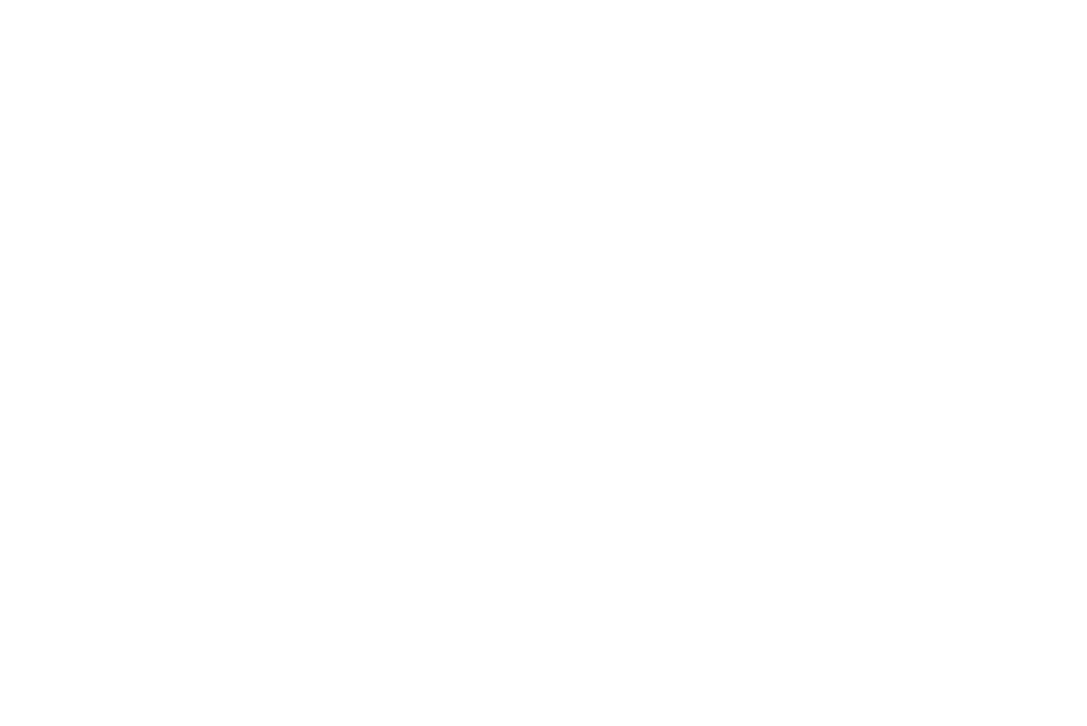
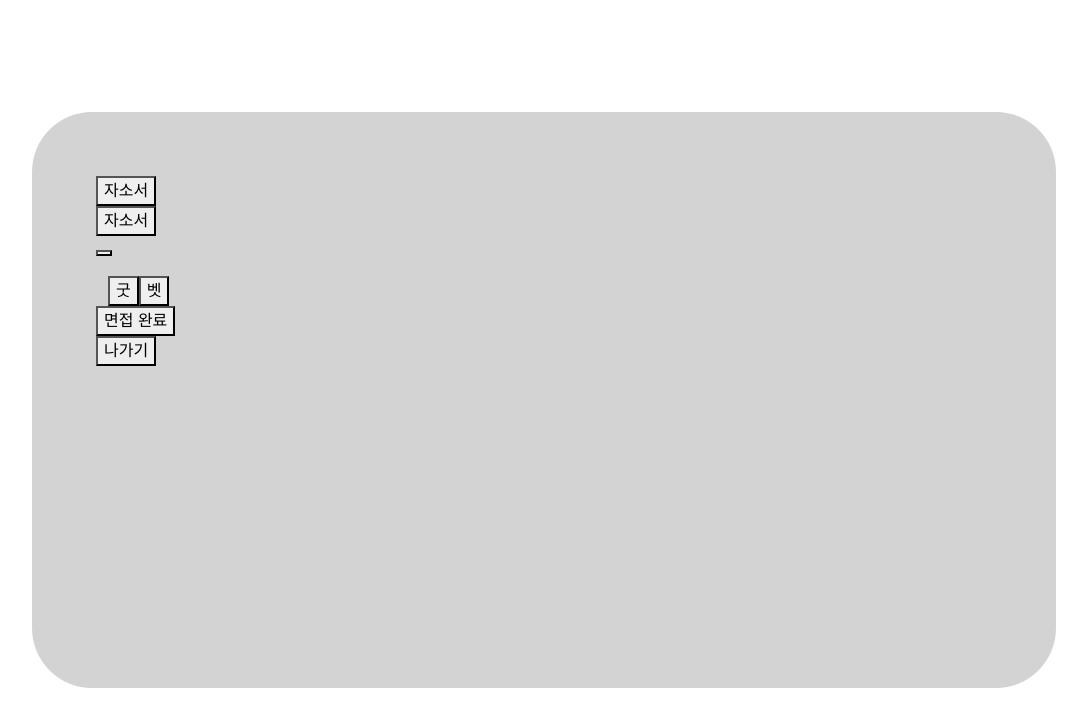
Before and after one commit to GaSuWang/Viewdle, a Vue app in the folder FE/: page /er-room in a window 1280 px wide. Before the commit this address had no page. Shown: the top 726 px of the page, without its empty margins (96-1183 px from the left). Built offline with nearby package versions, Linux system fonts and the light colour scheme.

Commit message:
[S07P12D111-94] feat: 피드백 기능 flow 수정 면접관실에 피드백 기능 넣어두기만 함

```diff
--- a/FE/src/components/StudyRoom/NomalMode/FeedbackArea.vue
+++ b/FE/src/components/StudyRoom/NormalMode/FeedbackArea.vue
@@ -25,7 +25,7 @@
 </template>
 
 <script>
-import FeedbackBox from '@/components/StudyRoom/NomalMode/FeedbackBox.vue'
+import FeedbackBox from '@/components/StudyRoom/NormalMode/FeedbackBox.vue'
 import { ref, computed } from 'vue'
 import { useStore } from 'vuex'
 export default {
@@ -34,11 +34,11 @@
   props:{
     videoInfo: Object
   },
-  setup(){
+  setup(props){
     const store = useStore()
     // 영상에 피드백이 존재하는 지 알아야 함
     // 영상 정보를 넘겨줘 해당 영상에 피드백이 달려있는지 확인
-    store.dispatch('lbhModule/isFBList', videoInfo)
+    store.dispatch('lbhModule/isFBList', props.videoInfo)
     const fbList= computed(()=> store.getters["lbhModule/getFBList"])
 
     const BtnClicked = ref('') //피드백 버튼이 클릭되지 않은 상태가 '', 굿 버튼 클릭되면 good, 뱃 버튼 클릭되면 bad
@@ -59,7 +59,7 @@
     // 피드백 저장
     const saveFB = () => {
       // store.dispatch("saveFB",  FBContent.value) // 원래 로직은 이거
-      fbList.unshift({ // 임시로 만든 로직, fbList가 어떤 자료를 리턴할 지 모르겄네
+      fbList.value.unshift({ // 임시로 만든 로직, fbList가 어떤 자료를 리턴할 지 모르겄네
         gb:BtnClicked.value,
         content: FBContent.value
       })
--- a/FE/src/components/StudyRoom/SavedVideo.vue
+++ b/FE/src/components/StudyRoom/SavedVideo.vue
@@ -1 +1,12 @@
 // 이병헌
+<template>
+  <div class="SavedVideo"></div>
+</template>
+
+<script>
+export default {
+  name: "SavedVideo",
+};
+</script>
+
+<style></style>
--- a/FE/src/router.js
+++ b/FE/src/router.js
@@ -73,11 +73,11 @@
   //   name: 'ee-room-ez',
   //   component: () => import(/* webpackPrefetch:true */ '@/views/')
   // },
-  // {
-  //   path: '/er-room',
-  //   name: 'er-room',
-  //   component: () => import(/* webpackPrefetch:true */ '@/views/')
-  // },
+  {
+    path: '/er-room',
+    name: 'er-room',
+    component: () => import(/* webpackPrefetch:true */ '@/views/StudyRoom/NormalMode/ERView.vue'),
+  },
   // {
   //   path: '/er-room/ez',
   //   name: 'er-room-ez',
--- a/FE/src/views/StudyRoom/NormalMode/EEView.vue
+++ b/FE/src/views/StudyRoom/NormalMode/EEView.vue
@@ -19,7 +19,7 @@
         <button @click.prevent="EEtoLBConfirm(userType)">나가기</button>
       </div>
       <!-- 면접에서 나가기 버튼(방장 유저) -->
-      <div v-show="serType === 'superUser'" class="EEtoLBbtn superUser">
+      <div v-show="userType === 'superUser'" class="EEtoLBbtn superUser">
         <button @click.prevent="EEtoLBConfirm(userType)">나가기</button>
       </div>
     </div>
@@ -34,14 +34,16 @@
     const userType = ref("user"); //유저가 일반유저인지, 방장유저인지를 담고 있는 데이터를 여기에 넣어야, 지금은 임시
     function EEtoLBConfirm(userType) {
       if (userType === 'user') {
-        if(confirm('정말 면접에서 나가시겠습니까?\n지금까지의 면접영상이 저장되지 않고 대기실로 이동합니다.')) {
+        if(confirm('정말 면접 도중에 나가시겠습니까?\n지금까지의 면접영상이 저장되지 않고 대기실로 이동합니다.')) {
           this.$router.push('main')
-        } else if (userType === 'superUser'){
-          if(confirm('정말 면접에서 나가시겠습니까?\n지금까지의 면접영상이 저장되지 않고 대기실로 이동합니다.')) {
-            // 권한위임 모달 실행
-          }
         }
       }
+      else if (userType === 'superUser'){
+        if(confirm('정말 면접 도중에 나가시겠습니까?\n지금까지의 면접영상이 저장되지 않고 대기실로 이동합니다.')) {
+          // 권한위임 모달 실행
+        }
+      }
+
     }
     return {
       userType,
@@ -85,7 +87,7 @@
   justify-content: end;
 }
 
-.EEtoLBbtn.user > button{
+.EEButtonArea > button{
   border: none;
 }
 
--- a/FE/src/views/StudyRoom/NormalMode/ERView.vue
+++ b/FE/src/views/StudyRoom/NormalMode/ERView.vue
@@ -9,27 +9,94 @@
       <!-- 면접관 영상 구역 -->
 
       <!-- 유저 기능 구역 -->
+      <div class="ERFeatureARea">
         <!-- 상단 -->
-      <!-- 영상 녹화중 이미지? -->
+        <div class="ERButtonFooter">
           <!-- 면접자 자소서 페이지 열기 버튼 -->
+          <div class="CLOpen">
+            <button>자소서</button>
+          </div>
           <!-- 질문 팁 모달 열기 버튼 -->
+          <div class="QTip">
+            <button>자소서</button>
+          </div>
+        </div>
 
         <!-- 중단 -->
         <!-- 피드백 구역 -->
+        <feedback-view></feedback-view>
 
         <!-- 하단 -->
+        <div class="ERButtonFooter">
           <!-- 면접 종료 버튼(방장 유저) -->
+          <div v-show="userType === 'superUser'">
+            <button>면접 완료</button>
+          </div>
           <!-- 면접에서 나가기 버튼(일반 유저) -->
+          <div v-show="userType === 'user'" class="ERtoLBbtn user">
+            <button @click.prevent="ERtoLBConfirm(userType)">나가기</button>
+          </div>
           <!-- 면접에서 나가기 버튼(방장 유저) -->
+          <div v-show="userType === 'superUser'" class="ERtoLBbtn superUser">
+            <button @click.prevent="ERtoLBConfirm(userType)">나가기</button>
+          </div>
+        </div>
+      </div>
   </div>
 </template>
 
 <script>
+import { ref } from "vue";
+import FeedbackView from '@/views/StudyRoom/NormalMode/FeedbackView.vue'
 export default {
-
+name:"ERView",
+components: {FeedbackView},
+setup() {
+  const userType = ref("superUser"); //유저가 일반유저인지, 방장유저인지를 담고 있는 데이터를 여기에 넣어야, 지금은 임시
+  function ERtoLBConfirm(userType) {
+    if (userType === 'user') {
+      if(confirm('정말 면접 도중에 나가시겠습니까?\n지금까지의 피드백이 면접자에게 제공되지 않고 대기실로 이동합니다.')) {
+        this.$router.push('main')
+      }
+    }
+    else if (userType === 'superUser'){
+      if(confirm('정말 면접 도중에 나가시겠습니까?\n지금까지의 피드백이 면접자에게 제공되지 않고 대기실로 이동합니다.')) {
+        // 권한위임 모달 실행
+      }
+    }
+  }
+  return {
+    userType,
+    ERtoLBConfirm
+  };
+},
 }
 </script>
 
-<style>
+<style scoped>
+.ERView {
+  position: absolute;
+  width: 80vw;
+  aspect-ratio: 16/9;
+  top: 50%;
+  left: 50%;
+  transform: translate(-50%, -50%);
+  background-color: lightgrey;
+  border-radius: 60px;
+  padding: 5%;
+  display: flex;
+  flex-direction: row;
+  justify-content: space-between;
+}
 
+
+.ERButtonFooter {
+  display: flex;
+  flex-direction: column;
+  justify-content: end;
+}
+
+.ERButtonArea > button{
+  border: none;
+}
 </style>
--- a/FE/src/views/StudyRoom/NormalMode/FeedbackView.vue
+++ b/FE/src/views/StudyRoom/NormalMode/FeedbackView.vue
@@ -6,20 +6,26 @@
     <saved-video></saved-video>
     <!-- 우단 -->
     <!-- 면접자 자소서 새로운 페이지에서 여는 버튼 -->
-    <router-link></router-link>
+    <!-- <router-link></router-link> -->
     <!-- 면접관 질문 팁 모달 버튼 -->
     <button></button>
     <!-- 피드백 구역 -->
-    <feedback-area></feedback-area>
+    <feedback-area :videoInfo="videoInfo"></feedback-area>
   </div>
 </template>
 
 <script>
-import FeedbackArea from '@/components/StudyRoom/NomalMode/FeedbackArea.vue'
-import SavedVideo from '@/components/StudyRoom/SavedVideo.vue'
+import FeedbackArea from "@/components/StudyRoom/NormalMode/FeedbackArea.vue";
+import SavedVideo from "@/components/StudyRoom/SavedVideo.vue";
 export default {
-  name: 'FeedbackView',
-  components: {FeedbackArea, SavedVideo}
+  name: "FeedbackView",
+  components: { FeedbackArea, SavedVideo },
+  setup() {
+    const videoInfo = {}; //해당 session의 면접자 영상 정보를 가져와야 함
+    return {
+      videoInfo,
+    };
+  },
 };
 </script>
 
```
Also changed, not shown: FE/src/components/StudyRoom/NormalMode/FeedbackBox.vue (renamed from FE/src/components/StudyRoom/NomalMode/FeedbackBox.vue), FE/src/components/StudyRoom/NormalMode/TipModal.vue (renamed from FE/src/components/StudyRoom/NomalMode/TipModal.vue). Lines whose indentation alone changed are shown as unchanged.
